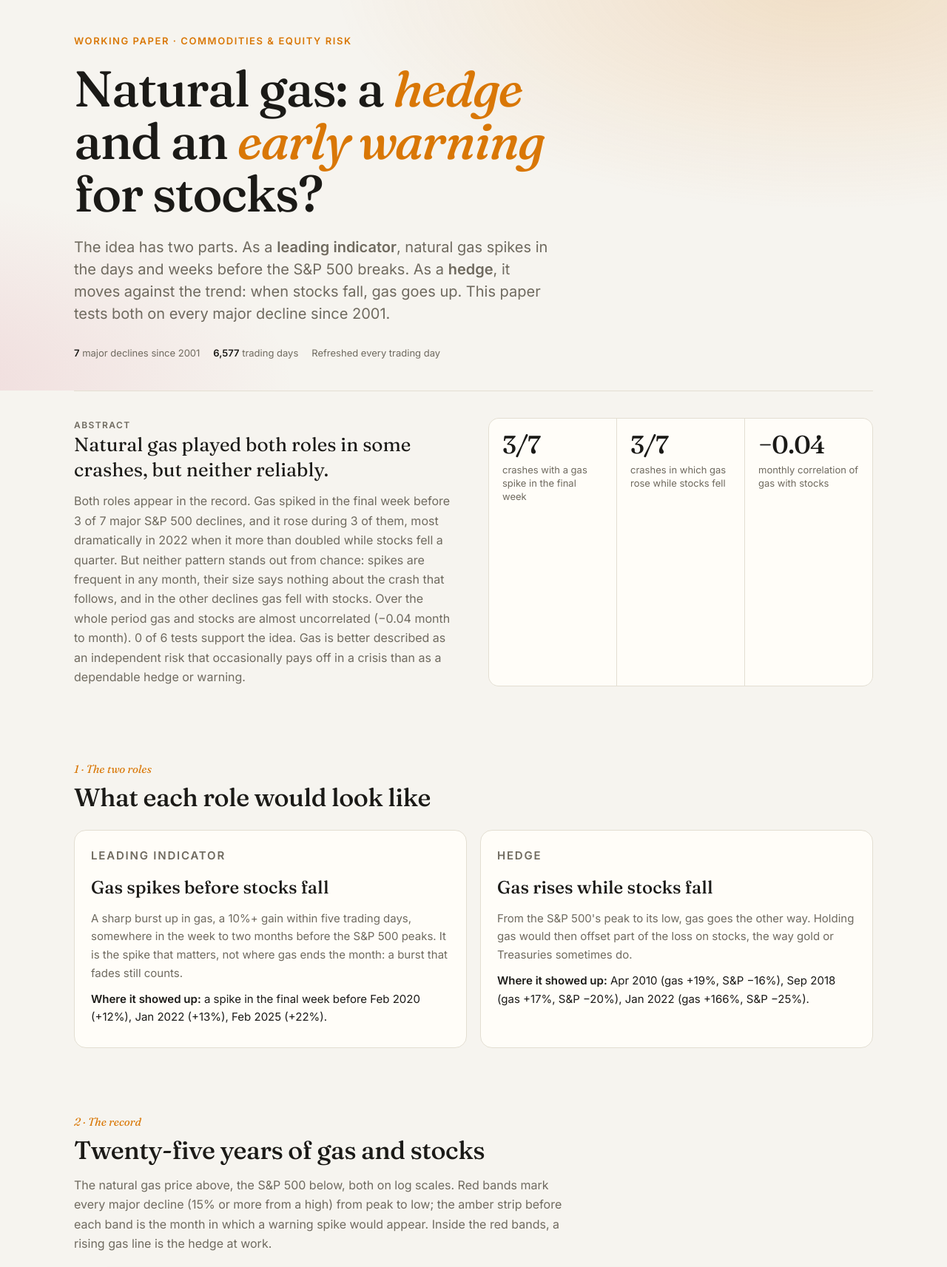
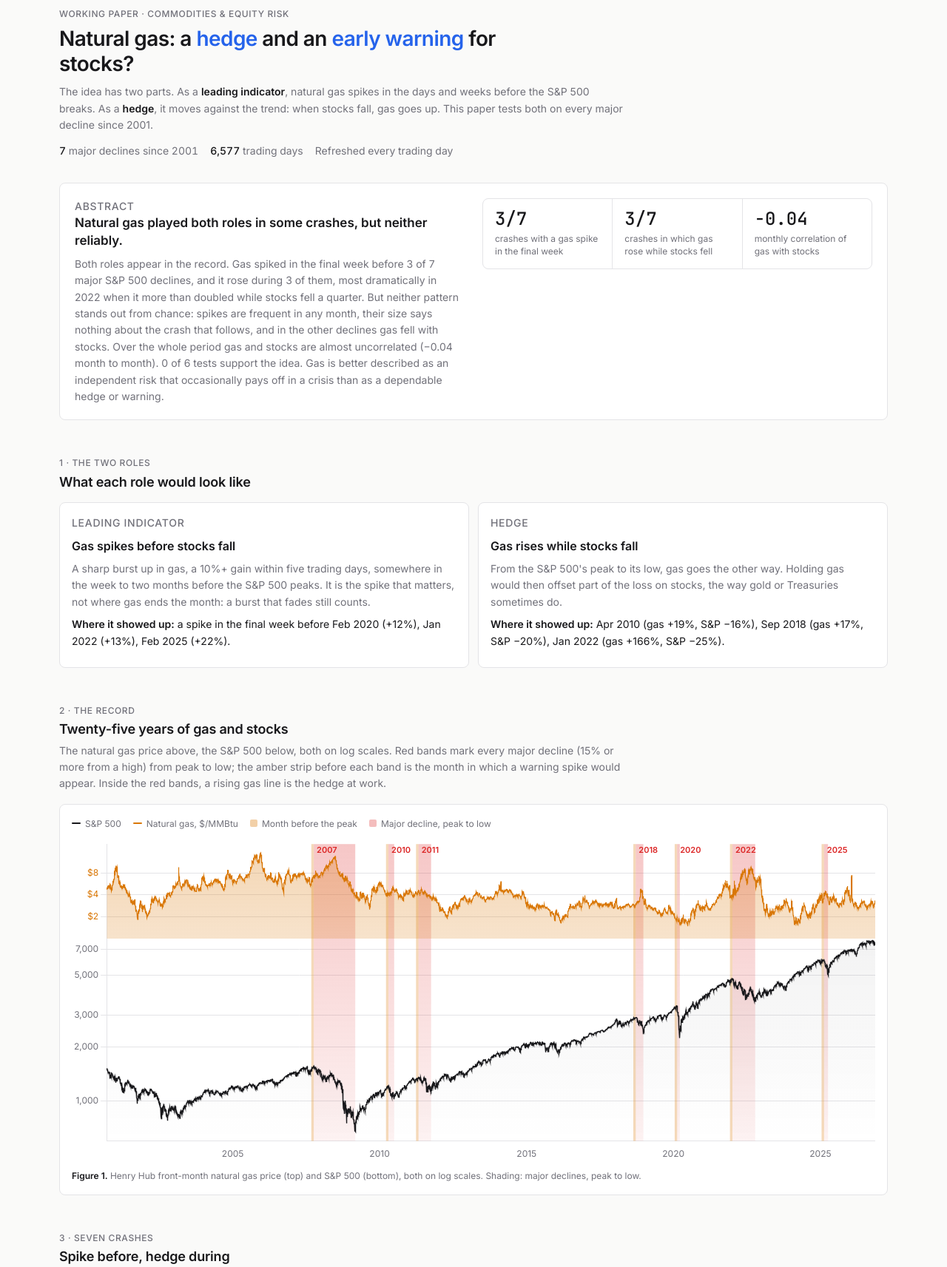
Before and after one commit to kaloyantosev/natgas-shock, a plain HTML site: page index.html in a window 1280 px wide. Shown: the part 80-1793 px from the top of the page at 74% size. Drawn offline with nearby package versions, Linux system fonts and the light colour scheme.

Commit message:
Restyle to match the cot site
Same content; zinc palette, Inter and JetBrains Mono, flat bordered cards
and type scale from kaloyantosev/cot.

Co-Authored-By: Claude Opus 5.5 <noreply@anthropic.com>

```diff
--- a/index.html
+++ b/index.html
@@ -7,7 +7,7 @@
   <meta name="description" content="Research: can natural gas act as both a hedge and an early warning for the S&amp;P 500's major crashes? Every 15%+ decline since 2001, tested against a baseline.">
   <link rel="preconnect" href="https://fonts.googleapis.com">
   <link rel="preconnect" href="https://fonts.gstatic.com" crossorigin>
-  <link href="https://fonts.googleapis.com/css2?family=Fraunces:ital,opsz,wght@0,9..144,400;0,9..144,500;1,9..144,400;1,9..144,500&family=Inter:wght@400;500;600&display=swap" rel="stylesheet">
+  <link href="https://fonts.googleapis.com/css2?family=Inter:wght@400;500;600&family=JetBrains+Mono:wght@400;500&display=swap" rel="stylesheet">
   <link rel="stylesheet" href="style.css">
   <script src="https://cdn.jsdelivr.net/npm/chart.js@4.4.1/dist/chart.umd.min.js"></script>
 </head>
--- a/style.css
+++ b/style.css
@@ -1,36 +1,39 @@
+/* Style matches kaloyantosev/cot: zinc neutrals, Inter + JetBrains Mono, flat bordered cards. */
 :root {
-  --bg: #f6f4ef;
-  --surface: #fffdf8;
-  --line: #e3ded2;
-  --fg: #1b1a17;
-  --muted: #6f6a5f;
-  --accent: #1d4ed8;
+  --bg: #fafaf9;
+  --surface: #ffffff;
+  --line: #e4e4e7;
+  --fg: #18181b;
+  --muted: #71717a;
+  --accent: #2563eb;
+  --up: #059669;
+  --down: #dc2626;
   --gas: #d97706;
-  --gas-soft: rgba(217, 119, 6, 0.18);
-  --crash: #be123c;
-  --crash-soft: rgba(190, 18, 60, 0.12);
+  --gas-soft: rgba(217, 119, 6, 0.14);
+  --crash: #dc2626;
   --cool: #2563eb;
-  --band: rgba(111, 106, 95, 0.16);
-  --pass: #047857;
-  --fail: #b91c1c;
-  --serif: "Fraunces", Georgia, "Times New Roman", serif;
+  --band: rgba(113, 113, 122, 0.16);
+  --pass: #059669;
+  --fail: #dc2626;
+  --mono: "JetBrains Mono", ui-monospace, monospace;
   color-scheme: light;
 }
 
 @media (prefers-color-scheme: dark) {
   :root {
-    --bg: #0b0d12;
-    --surface: #12151c;
-    --line: #232833;
-    --fg: #eceae4;
-    --muted: #8e8a80;
-    --accent: #7aa2ff;
+    --bg: #0c0c0e;
+    --surface: #16161a;
+    --line: #2a2a30;
+    --fg: #ececf0;
+    --muted: #91919b;
+    --accent: #60a5fa;
+    --up: #34d399;
+    --down: #f87171;
     --gas: #fbbf24;
-    --gas-soft: rgba(251, 191, 36, 0.20);
-    --crash: #fb7185;
-    --crash-soft: rgba(251, 113, 133, 0.13);
+    --gas-soft: rgba(251, 191, 36, 0.16);
+    --crash: #f87171;
     --cool: #60a5fa;
-    --band: rgba(142, 138, 128, 0.16);
+    --band: rgba(145, 145, 155, 0.16);
     --pass: #34d399;
     --fail: #f87171;
     color-scheme: dark;
@@ -42,136 +45,129 @@ html { overflow-x: clip; }
 
 body {
   margin: 0;
+  min-height: 100vh;
   background: var(--bg);
   color: var(--fg);
-  font: 16px/1.65 "Inter", system-ui, -apple-system, "Segoe UI", Roboto, sans-serif;
+  font: 15px/1.6 "Inter", system-ui, -apple-system, "Segoe UI", Roboto, sans-serif;
   -webkit-font-smoothing: antialiased;
-  overflow-x: clip;
 }
 
-a { color: var(--accent); }
-.wrap { max-width: 1120px; margin: 0 auto; padding: 0 20px; }
-.narrow { max-width: 720px; }
+a { color: var(--accent); text-decoration: none; }
+a:hover { text-decoration: underline; }
+.wrap { max-width: 1152px; margin: 0 auto; padding: 0 16px; }
 .muted { color: var(--muted); }
-.small { font-size: 13px; }
+.small { font-size: 12px; }
 .r { text-align: right; }
-.pos { color: var(--pass); }
-.neg { color: var(--crash); }
+.pos { color: var(--up); }
+.neg { color: var(--down); }
 .gas { color: var(--gas); }
 
-/* ── Masthead ─────────────────────────────────────────────────────────────── */
-.top { border-bottom: 1px solid var(--line); }
-.top-row { height: 52px; display: flex; align-items: center; justify-content: space-between; gap: 12px; font-size: 13px; color: var(--muted); letter-spacing: 0.04em; text-transform: uppercase; }
-.brand { font-weight: 600; color: var(--fg); }
+/* ── Header ───────────────────────────────────────────────────────────────── */
+.top { border-bottom: 1px solid var(--line); background: var(--surface); }
+.top-row { height: 56px; display: flex; align-items: center; justify-content: space-between; gap: 16px; font-size: 14px; color: var(--muted); font-variant-numeric: tabular-nums; }
+.brand { font-weight: 600; letter-spacing: -0.01em; color: var(--fg); }
 
-.title-block { padding: 72px 0 40px; position: relative; }
-.title-block::before {
-  content: ""; position: absolute; inset: 0 -20vw; z-index: -1;
-  background: radial-gradient(60% 80% at 80% 0%, var(--gas-soft), transparent 70%),
-              radial-gradient(50% 70% at 0% 100%, var(--crash-soft), transparent 70%);
-}
-.kicker { font-size: 13px; letter-spacing: 0.12em; text-transform: uppercase; color: var(--gas); font-weight: 600; margin: 0 0 18px; }
-h1 { font-family: var(--serif); font-weight: 500; font-size: clamp(38px, 6vw, 68px); line-height: 1.04; letter-spacing: -0.025em; margin: 0 0 22px; max-width: 16ch; }
-h1 em { font-style: italic; color: var(--gas); }
-.dek { font-size: 20px; line-height: 1.5; color: var(--muted); max-width: 52ch; margin: 0; }
-.byline { margin-top: 28px; font-size: 13px; color: var(--muted); display: flex; gap: 18px; flex-wrap: wrap; }
-.byline b { color: var(--fg); font-weight: 600; }
+/* ── Title and abstract ───────────────────────────────────────────────────── */
+.title-block { padding: 32px 0 8px; }
+.kicker { font-size: 12px; font-weight: 500; letter-spacing: 0.05em; text-transform: uppercase; color: var(--muted); margin: 0 0 8px; }
+h1 { font-size: 28px; font-weight: 600; line-height: 1.2; letter-spacing: -0.02em; margin: 0 0 10px; max-width: 32ch; }
+h1 em { font-style: normal; color: var(--accent); }
+.dek { font-size: 14px; color: var(--muted); max-width: 768px; margin: 0; }
+.dek b { color: var(--fg); font-weight: 600; }
+.byline { margin-top: 12px; font-size: 14px; color: var(--muted); display: flex; gap: 6px 16px; flex-wrap: wrap; font-variant-numeric: tabular-nums; }
+.byline b { color: var(--fg); font-weight: 500; }
 
-/* ── Abstract + headline numbers ──────────────────────────────────────────── */
-.abstract { display: grid; grid-template-columns: 1fr 1fr; gap: 40px; padding: 36px 0 12px; border-top: 1px solid var(--line); }
-.label { font-size: 12px; letter-spacing: 0.12em; text-transform: uppercase; color: var(--muted); font-weight: 600; margin: 0 0 10px; }
-.abstract p { margin: 0; }
-.verdict { font-family: var(--serif); font-size: 26px; line-height: 1.3; margin: 0 0 12px !important; }
-.stats { display: grid; grid-template-columns: repeat(3, minmax(0, 1fr)); gap: 1px; background: var(--line); border: 1px solid var(--line); border-radius: 14px; overflow: hidden; }
-.stats div { background: var(--surface); padding: 18px 18px 16px; }
-.stats b { display: block; white-space: nowrap; font-family: var(--serif); font-size: 34px; font-weight: 500; line-height: 1; letter-spacing: -0.02em; font-variant-numeric: tabular-nums; }
-.stats span { display: block; font-size: 13px; color: var(--muted); margin-top: 8px; line-height: 1.4; }
+.abstract { display: grid; grid-template-columns: 1fr 1fr; gap: 24px; margin-top: 24px; padding: 20px; background: var(--surface); border: 1px solid var(--line); border-radius: 8px; }
+.label { font-size: 12px; font-weight: 500; letter-spacing: 0.05em; text-transform: uppercase; color: var(--muted); margin: 0 0 6px; }
+.abstract p { margin: 0; font-size: 14px; }
+.verdict { font-size: 17px !important; font-weight: 600; line-height: 1.4; margin: 0 0 8px !important; }
+.stats { display: grid; grid-template-columns: repeat(3, minmax(0, 1fr)); gap: 1px; background: var(--line); border: 1px solid var(--line); border-radius: 8px; overflow: hidden; align-self: start; }
+.stats div { background: var(--surface); padding: 14px 16px; }
+.stats b { display: block; white-space: nowrap; font-family: var(--mono); font-size: 24px; font-weight: 500; line-height: 1.1; font-variant-numeric: tabular-nums; }
+.stats span { display: block; font-size: 12px; color: var(--muted); margin-top: 6px; line-height: 1.4; }
 
 /* ── Sections and figures ─────────────────────────────────────────────────── */
-main section { margin: 88px 0; }
-.sec-num { font-family: var(--serif); font-size: 15px; color: var(--gas); font-style: italic; margin: 0 0 6px; }
-h2 { font-family: var(--serif); font-weight: 500; font-size: 34px; line-height: 1.15; letter-spacing: -0.015em; margin: 0 0 14px; }
-h3 { font-size: 16px; margin: 0 0 4px; }
-.prose { max-width: 68ch; }
-.prose p { margin: 0 0 14px; }
+main section { margin: 48px 0; }
+.sec-num { font-size: 12px; font-weight: 500; letter-spacing: 0.05em; text-transform: uppercase; color: var(--muted); margin: 0 0 4px; }
+h2 { font-size: 18px; font-weight: 600; line-height: 1.3; letter-spacing: -0.01em; margin: 0 0 6px; }
+h3 { font-size: 15px; font-weight: 600; margin: 0 0 4px; }
+.prose { max-width: 768px; }
+.prose p { margin: 0 0 10px; font-size: 14px; }
 
-figure { margin: 28px 0 0; }
-.fig { background: var(--surface); border: 1px solid var(--line); border-radius: 16px; padding: 20px 20px 14px; box-shadow: 0 1px 0 rgba(0,0,0,0.02), 0 12px 40px -24px rgba(0,0,0,0.25); }
-.fig-box { position: relative; height: 380px; }
-.fig-box.tall { height: 460px; }
+figure { margin: 16px 0 0; }
+.fig { background: var(--surface); border: 1px solid var(--line); border-radius: 8px; padding: 16px; }
+.fig + .fig { margin-top: 12px; }
+.fig-box { position: relative; height: 360px; }
+.fig-box.tall { height: 440px; }
 .fig-box.short { height: 300px; }
-figcaption { font-size: 13px; color: var(--muted); margin-top: 12px; line-height: 1.5; }
+figcaption { font-size: 12px; color: var(--muted); margin-top: 10px; line-height: 1.5; }
 figcaption b { color: var(--fg); font-weight: 600; }
-.legend { display: flex; flex-wrap: wrap; gap: 18px; font-size: 13px; color: var(--muted); margin: 0 0 10px; }
-.legend span { display: inline-flex; align-items: center; gap: 7px; }
-.legend i { width: 14px; height: 3px; border-radius: 2px; display: inline-block; }
-.legend i.box { height: 12px; width: 12px; border-radius: 3px; }
+.legend { display: flex; flex-wrap: wrap; gap: 6px 16px; font-size: 12px; color: var(--muted); margin: 0 0 8px; }
+.legend span { display: inline-flex; align-items: center; gap: 6px; }
+.legend i { width: 12px; height: 2px; border-radius: 1px; display: inline-block; }
+.legend i.box { height: 10px; width: 10px; border-radius: 2px; }
 
 /* ── Calendar heatmap ─────────────────────────────────────────────────────── */
-.cal { display: grid; grid-template-columns: 44px repeat(12, 1fr); gap: 3px; font-size: 11px; font-variant-numeric: tabular-nums; }
+.cal { display: grid; grid-template-columns: 44px repeat(12, 1fr); gap: 2px; font-family: var(--mono); font-size: 11px; font-variant-numeric: tabular-nums; }
 .cal .h { color: var(--muted); text-align: center; padding-bottom: 2px; }
-.cal .y { color: var(--muted); text-align: right; padding-right: 8px; line-height: 18px; }
-.cal .c { height: 18px; border-radius: 3px; position: relative; }
+.cal .y { color: var(--muted); text-align: right; padding-right: 8px; line-height: 16px; }
+.cal .c { height: 16px; border-radius: 2px; }
 .cal .c.pre { outline: 2px solid var(--crash); outline-offset: -1px; }
-.scale { display: flex; align-items: center; gap: 8px; font-size: 12px; color: var(--muted); margin-top: 14px; }
-.scale .bar { flex: 0 0 180px; height: 8px; border-radius: 4px; }
+.scale { display: flex; align-items: center; gap: 8px; font-size: 12px; color: var(--muted); margin-top: 12px; flex-wrap: wrap; }
+.scale .bar { flex: 0 0 160px; height: 8px; border-radius: 999px; }
+
+/* ── Role cards ───────────────────────────────────────────────────────────── */
+.roles { display: grid; grid-template-columns: 1fr 1fr; gap: 12px; margin-top: 16px; }
+.role { background: var(--surface); border: 1px solid var(--line); border-radius: 8px; padding: 16px; }
+.role h3 { font-size: 16px; margin: 0 0 6px; }
+.role p { margin: 0 0 8px; font-size: 14px; }
 
 /* ── Case studies ─────────────────────────────────────────────────────────── */
-.cases { display: grid; grid-template-columns: repeat(2, 1fr); gap: 18px; margin-top: 28px; }
-.case { background: var(--surface); border: 1px solid var(--line); border-radius: 16px; padding: 18px 18px 12px; margin: 0; }
-.case header { display: flex; align-items: baseline; justify-content: space-between; gap: 12px; margin-bottom: 4px; }
-.case h3 { font-family: var(--serif); font-weight: 500; font-size: 22px; letter-spacing: -0.01em; }
-.case .tag { font-size: 11px; letter-spacing: 0.08em; text-transform: uppercase; color: var(--crash); font-weight: 600; }
-.case .nums { display: flex; gap: 18px; font-size: 13px; color: var(--muted); margin-bottom: 8px; flex-wrap: wrap; }
-.case .nums b { font-variant-numeric: tabular-nums; }
+.cases { display: grid; grid-template-columns: repeat(2, 1fr); gap: 12px; margin-top: 12px; }
+.case { background: var(--surface); border: 1px solid var(--line); border-radius: 8px; padding: 14px 14px 10px; margin: 0; }
+.case header { display: flex; align-items: baseline; justify-content: space-between; gap: 12px; margin-bottom: 2px; }
+.case h3 { font-size: 15px; }
+.case .tag { display: inline-block; white-space: nowrap; border-radius: 4px; padding: 2px 8px; font-size: 12px; font-weight: 500; color: var(--down); background: color-mix(in srgb, var(--down) 10%, transparent); }
+.case .nums { display: flex; gap: 2px 14px; font-size: 12px; color: var(--muted); margin-bottom: 8px; flex-wrap: wrap; }
+.case .nums b { font-family: var(--mono); font-weight: 500; font-variant-numeric: tabular-nums; }
 .case-box { position: relative; height: 190px; }
 .case.wide { grid-column: 1 / -1; }
 .case.wide .case-box { height: 240px; }
 
-/* ── Scorecard ────────────────────────────────────────────────────────────── */
-.score { width: 100%; border-collapse: collapse; margin-top: 24px; font-size: 15px; }
-.score td { padding: 18px 12px; border-top: 1px solid var(--line); vertical-align: top; }
-.score tr:last-child td { border-bottom: 1px solid var(--line); }
-.score .q { font-family: var(--serif); font-size: 19px; line-height: 1.35; width: 42%; }
-.score .ev { color: var(--muted); font-size: 14px; }
-.chip { display: inline-block; font-size: 12px; font-weight: 600; letter-spacing: 0.06em; text-transform: uppercase; padding: 4px 10px; border-radius: 999px; white-space: nowrap; }
-.chip.pass { color: var(--pass); background: color-mix(in srgb, var(--pass) 14%, transparent); }
-.chip.fail { color: var(--fail); background: color-mix(in srgb, var(--fail) 14%, transparent); }
+/* ── Verdict table ────────────────────────────────────────────────────────── */
+.score { width: 100%; border-collapse: collapse; margin-top: 12px; font-size: 14px; background: var(--surface); border-radius: 8px; overflow: hidden; border-style: hidden; box-shadow: 0 0 0 1px var(--line); }
+.score td { padding: 12px 16px; border-top: 1px solid var(--line); vertical-align: top; }
+.score tr:first-child td { border-top: 0; }
+.score .q { font-weight: 500; width: 42%; }
+.score .q .label { font-size: 11px; }
+.score .ev { color: var(--muted); font-size: 13px; }
+.chip { display: inline-block; white-space: nowrap; border-radius: 4px; padding: 2px 8px; font-size: 12px; font-weight: 500; }
+.chip.pass { color: var(--pass); background: color-mix(in srgb, var(--pass) 10%, transparent); }
+.chip.fail { color: var(--fail); background: color-mix(in srgb, var(--fail) 10%, transparent); }
 
-/* ── Today strip, table, methods ──────────────────────────────────────────── */
-.today { display: grid; grid-template-columns: auto 1fr; gap: 28px; align-items: center; padding: 22px 24px; border-radius: 16px; background: var(--surface); border: 1px solid var(--line); }
-.today .big { font-family: var(--serif); font-size: 48px; line-height: 1; font-variant-numeric: tabular-nums; }
+/* ── Today, methods, footer ───────────────────────────────────────────────── */
+.today { display: grid; grid-template-columns: auto 1fr; gap: 20px; align-items: center; padding: 16px 20px; border-radius: 8px; background: var(--surface); border: 1px solid var(--line); font-size: 14px; }
+.today .big { font-family: var(--mono); font-size: 32px; font-weight: 500; line-height: 1; font-variant-numeric: tabular-nums; }
 .today p { margin: 0; }
 
-table.data { width: 100%; border-collapse: collapse; font-size: 14px; }
-.data th { text-align: left; font-weight: 500; font-size: 12px; color: var(--muted); padding: 10px 12px; border-bottom: 1px solid var(--line); }
-.data td { padding: 10px 12px; border-top: 1px solid var(--line); font-variant-numeric: tabular-nums; }
-.data tbody tr:first-child td { border-top: 0; }
-.data td .sub { display: block; font-size: 12px; color: var(--muted); }
-.table-wrap { overflow-x: auto; }
+.method details { border-top: 1px solid var(--line); padding: 12px 0; font-size: 14px; }
+.method summary { cursor: pointer; font-weight: 500; }
+.method li { margin: 6px 0; }
 
-.method details { border-top: 1px solid var(--line); padding: 14px 0; }
-.method summary { cursor: pointer; font-weight: 600; }
-.method li { margin: 8px 0; }
-
-.foot { border-top: 1px solid var(--line); padding-top: 18px; padding-bottom: 40px; margin-top: 40px; }
+.foot { border-top: 1px solid var(--line); padding-top: 20px; padding-bottom: 20px; margin-top: 32px; font-size: 12px; }
+.foot a { color: var(--muted); }
+.foot a:hover { color: var(--fg); }
 
 @media (max-width: 860px) {
-  .abstract { grid-template-columns: 1fr; gap: 24px; }
-  .cases { grid-template-columns: 1fr; }
-  .fig-box, .fig-box.tall { height: 320px; }
-  .stats b { font-size: 24px; }
-  .stats div { padding: 14px 12px; }
+  .abstract { grid-template-columns: 1fr; gap: 16px; }
+  .roles, .cases { grid-template-columns: 1fr; }
+  .fig-box, .fig-box.tall { height: 300px; }
+  .stats b { font-size: 20px; }
+  .stats div { padding: 12px; }
   .score .q { width: auto; }
-  .score td { display: block; border-top: 0; padding: 6px 0; }
-  .score tr td:first-child { border-top: 1px solid var(--line); padding-top: 16px; }
+  .score td { display: block; border-top: 0; padding: 4px 16px; }
+  .score tr td:first-child { border-top: 1px solid var(--line); padding-top: 12px; }
+  .score tr td:last-child { padding-bottom: 12px; }
   .today { grid-template-columns: 1fr; }
   .cal { grid-template-columns: 34px repeat(12, 1fr); font-size: 9px; }
 }
-
-.roles { display: grid; grid-template-columns: 1fr 1fr; gap: 18px; margin-top: 24px; }
-.role { background: var(--surface); border: 1px solid var(--line); border-radius: 16px; padding: 22px 22px 18px; }
-.role h3 { font-family: var(--serif); font-weight: 500; font-size: 24px; margin: 0 0 10px; }
-.role p { margin: 0 0 10px; font-size: 15px; }
-.fig + .fig { margin-top: 18px; }
-@media (max-width: 860px) { .roles { grid-template-columns: 1fr; } }
```
